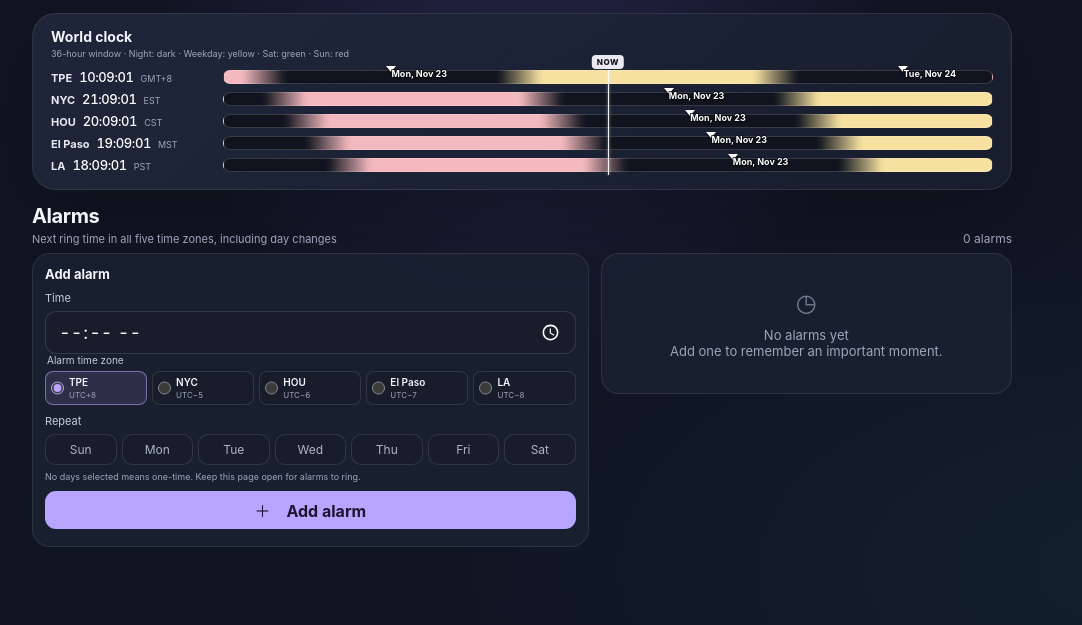
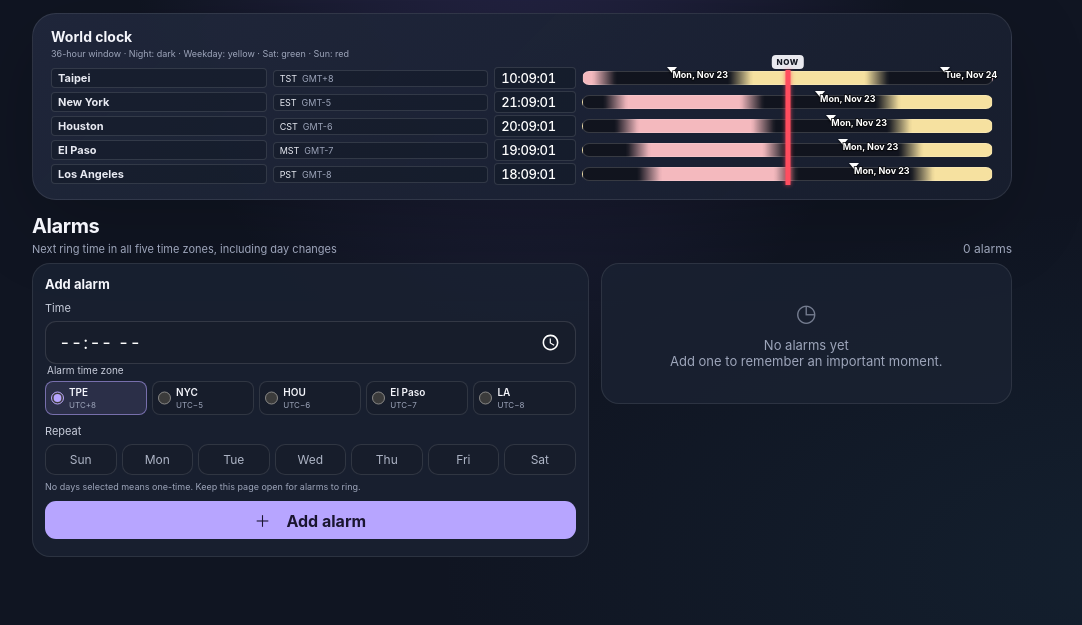
Before and after one commit to allenbai2025/my-website, a plain HTML site: page index.html in a window 1280 px wide. Shown: the part 71-696 px from the top of the page, without its empty margins (118-1200 px from the left). Drawn offline with Linux system fonts and the light colour scheme.

Commit message:
Update index.html

```diff
--- a/index.html
+++ b/index.html
@@ -73,12 +73,14 @@
     }
     .world-heading { margin: 0; font-size: 14px; font-weight: 650; }
     .world-caption { margin: 3px 0 8px; color: var(--muted); font-size: 9px; }
-    .world-timeline { --label-width: 160px; position: relative; display: grid; gap: 2px; }
-    .timezone-row { display: grid; grid-template-columns: var(--label-width) minmax(0, 1fr); gap: 12px; align-items: center; min-height: 20px; }
-    .timezone-info { display: flex; min-width: 0; align-items: baseline; gap: 7px; text-align: left; white-space: nowrap; }
+    .world-timeline { position: relative; display: grid; gap: 2px; }
+    .timezone-row { display: grid; grid-template-columns: minmax(105px, 1.05fr) minmax(112px, 1.05fr) minmax(82px, auto) minmax(0, 2fr); gap: 6px; align-items: center; min-height: 20px; }
+    .timezone-cell { min-width: 0; padding: 2px 6px; border: 1px solid rgba(255, 255, 255, .12); border-radius: 4px; background: rgba(15, 21, 33, .38); white-space: nowrap; }
     .timezone-name { overflow: hidden; color: #e8eaf2; font-size: 11px; font-weight: 650; text-overflow: ellipsis; }
+    .timezone-info { display: flex; align-items: baseline; gap: 5px; }
     .timezone-time { color: #fff; font-size: 13px; font-weight: 450; letter-spacing: -.03em; font-variant-numeric: tabular-nums; }
-    .timezone-standard { color: var(--muted); font-size: 9px; }
+    .timezone-standard { color: #e8eaf2; font-size: 9px; }
+    .timezone-offset { color: var(--muted); font-size: 9px; }
     .timeline-area { min-width: 0; }
     .day-track { position: relative; height: 14px; border: 1px solid rgba(255, 255, 255, .16); border-radius: 999px; background-color: #11151f; }
     .date-marker { position: absolute; z-index: 4; top: -5px; width: 0; height: 20px; }
@@ -89,17 +91,18 @@
       z-index: 3;
       top: 3px;
       bottom: 0;
-      left: calc(var(--label-width) + 12px + (100% - var(--label-width) - 12px) / 2);
-      width: 1px;
-      background: rgba(255, 255, 255, .94);
-      box-shadow: 0 0 3px rgba(255, 255, 255, .8);
+      left: 0;
+      width: 5px;
+      background: #ff4d5f;
+      box-shadow: 0 0 4px rgba(255, 77, 95, .8);
+      transform: translateX(-50%);
       pointer-events: none;
     }
     .now-badge {
       position: absolute;
       z-index: 3;
       top: -12px;
-      left: calc(var(--label-width) + 17px + (100% - var(--label-width) - 17px) / 2);
+      left: 0;
       padding: 2px 5px;
       border-radius: 4px;
       background: #e9e9ef;
@@ -229,13 +232,13 @@
       .header-actions { gap: 7px; }
       .local-note { max-width: 110px; text-align: right; line-height: 1.4; font-size: 10px; }
       .world-panel { padding: 12px 10px; border-radius: 20px; }
-      .world-timeline { --label-width: 144px; gap: 2px; }
-      .timezone-row { gap: 8px; }
-      .timezone-info { gap: 5px; }
+      .world-timeline { gap: 2px; }
+      .timezone-row { grid-template-columns: minmax(70px, 1fr) minmax(78px, 1fr) 58px minmax(35px, 1.4fr); gap: 4px; }
+      .timezone-cell { padding: 2px 4px; }
       .timezone-name { font-size: 9px; }
-      .timezone-time { font-size: 12px; }
-      .timezone-standard { font-size: 8px; }
-      .now-line, .now-badge { left: calc(var(--label-width) + 8px + (100% - var(--label-width) - 8px) / 2); }
+      .timezone-info { gap: 3px; }
+      .timezone-time { font-size: 10px; }
+      .timezone-standard, .timezone-offset { font-size: 8px; }
       .section-heading { margin-top: 12px; }
       .content-grid { grid-template-columns: 1fr; }
       .zone-fieldset { grid-template-columns: repeat(5, minmax(0, 1fr)); gap: 3px; }
@@ -318,7 +321,7 @@
         { id: "America/Denver", name: "El Paso", nameZh: "埃尔帕索", shortName: "El Paso", shortNameZh: "埃尔帕索", standardOffset: -7, offsetLabel: "UTC−07:00", offsetShort: "UTC−7" },
         { id: "America/Chicago", name: "Houston", nameZh: "休斯顿", shortName: "HOU", shortNameZh: "休斯顿", standardOffset: -6, offsetLabel: "UTC−06:00", offsetShort: "UTC−6" },
         { id: "America/New_York", name: "New York", nameZh: "纽约", shortName: "NYC", shortNameZh: "纽约", standardOffset: -5, offsetLabel: "UTC−05:00", offsetShort: "UTC−5" },
-        { id: "Asia/Taipei", name: "Taipei", nameZh: "台北", shortName: "TPE", shortNameZh: "台北", standardOffset: 8, offsetLabel: "UTC+08:00", offsetShort: "UTC+8" }
+        { id: "Asia/Taipei", name: "Taipei", nameZh: "台北", shortName: "TPE", shortNameZh: "台北", timeZoneAbbreviation: "TST", standardOffset: 8, offsetLabel: "UTC+08:00", offsetShort: "UTC+8" }
       ].sort(function (a, b) { return b.standardOffset - a.standardOffset; });
       const zones = {};
       zoneOrder.forEach(function (zone) { zones[zone.id] = zone.name; });
@@ -470,16 +473,18 @@
       const worldClockNodes = zoneOrder.map(function (zone) {
         const row = document.createElement("article");
         row.className = "timezone-row";
+        const name = document.createElement("div");
+        name.className = "timezone-cell timezone-name";
+        name.textContent = zoneName(zone.id);
+        const time = document.createElement("div");
+        time.className = "timezone-cell timezone-time";
         const info = document.createElement("div");
-        info.className = "timezone-info";
-        const name = document.createElement("div");
-        name.className = "timezone-name";
-        name.textContent = zoneShortName(zone);
-        const time = document.createElement("div");
-        time.className = "timezone-time";
+        info.className = "timezone-cell timezone-info";
         const standard = document.createElement("div");
         standard.className = "timezone-standard";
-        info.append(name, time, standard);
+        const offset = document.createElement("div");
+        offset.className = "timezone-offset";
+        info.append(standard, offset);
 
         const area = document.createElement("div");
         area.className = "timeline-area";
@@ -488,9 +493,9 @@
         track.setAttribute("aria-label", zone.name + " " + text("dayNightAria"));
         area.append(track);
         row.dataset.timezone = zone.id;
-        row.append(info, area);
+        row.append(name, info, time, area);
         worldTimeline.appendChild(row);
-        return { row: row, time: time, standard: standard, track: track, zone: zone };
+        return { row: row, name: name, time: time, standard: standard, offset: offset, track: track, zone: zone };
       });
 
       zoneOrder.forEach(function (zone) {
@@ -646,9 +651,18 @@
           const timezone = card.zone.id;
           const parts = getParts(now, timezone);
           card.time.textContent = parts.hour + ":" + parts.minute + ":" + parts.second;
-          card.standard.textContent = new Intl.DateTimeFormat("en-US", {
+          const timeZoneAbbreviation = new Intl.DateTimeFormat("en-US", {
             timeZone: timezone,
             timeZoneName: "short"
+          }).formatToParts(now).filter(function (part) {
+            return part.type === "timeZoneName";
+          })[0].value;
+          card.standard.textContent = timeZoneAbbreviation.indexOf("GMT") === 0
+            ? (card.zone.timeZoneAbbreviation || timeZoneAbbreviation)
+            : timeZoneAbbreviation;
+          card.offset.textContent = new Intl.DateTimeFormat("en-US", {
+            timeZone: timezone,
+            timeZoneName: "shortOffset"
           }).formatToParts(now).filter(function (part) {
             return part.type === "timeZoneName";
           })[0].value;
@@ -728,7 +742,7 @@
           button.setAttribute("aria-label", copy.weekdays[dayIndex]);
         });
         worldClockNodes.forEach(function (card) {
-          card.row.querySelector(".timezone-name").textContent = zoneShortName(card.zone);
+          card.name.textContent = zoneName(card.zone.id);
           card.track.setAttribute("aria-label", zoneName(card.zone.id) + " " + copy.dayNightAria);
         });
         document.getElementById("create-heading").textContent = editingAlarmId ? copy.editAlarm : copy.addAlarm;
```
